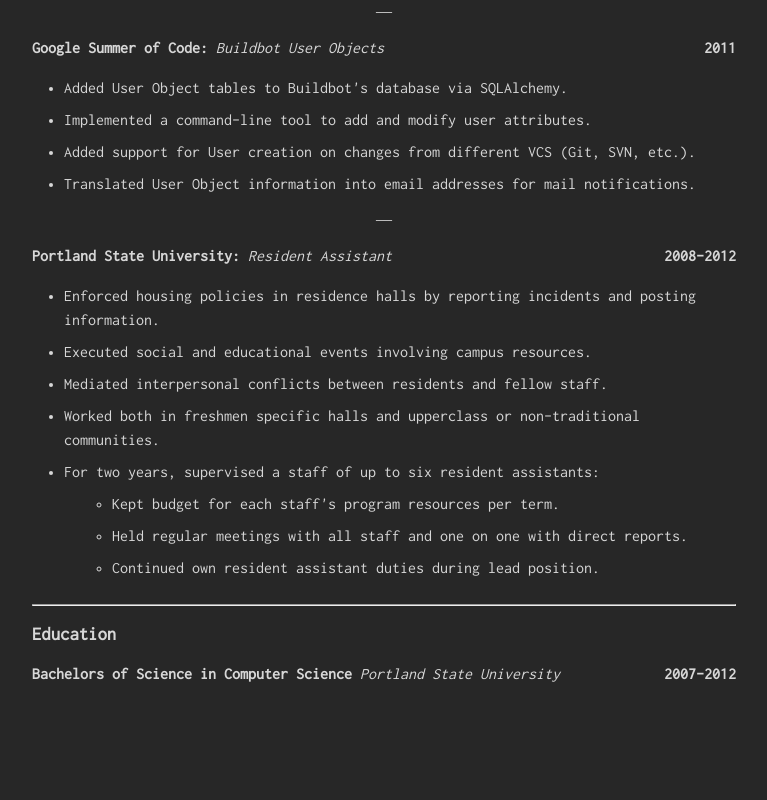
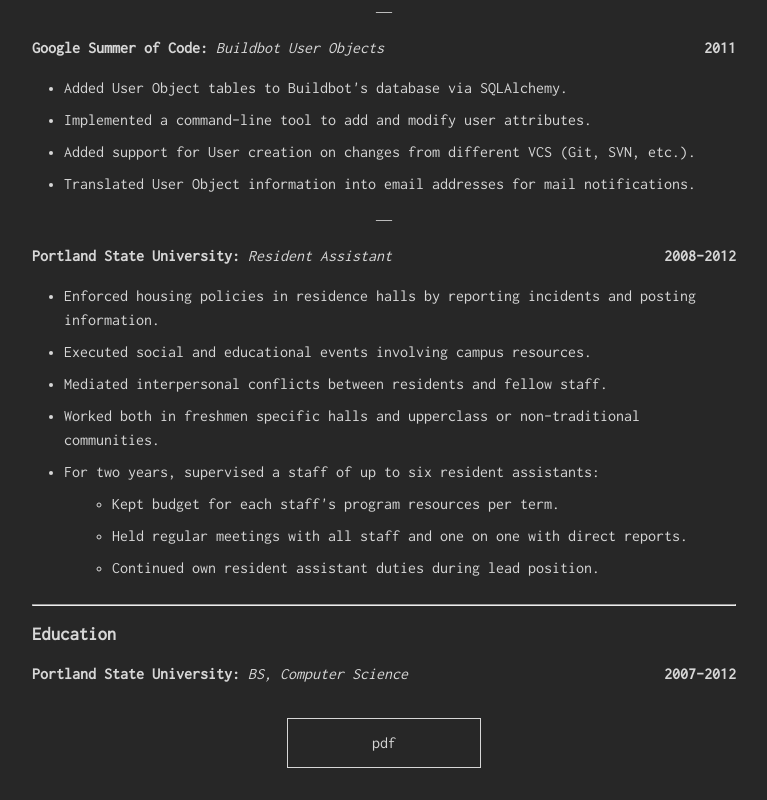
Before and after one commit to dzhurley/resume, a website: page index.html in a window 1280 px wide. Shown: the part 1525-2325 px from the top of the page, without its empty margins (256-1023 px from the left). Before the commit the page ends 2227 px from the top, so only its background shows below. Drawn offline with Linux system fonts and the light colour scheme.

Commit message:
include pdf link on web version

```diff
--- a/index.html
+++ b/index.html
@@ -72,6 +72,7 @@
 </ul>
 <hr>
 <h3 id="education">Education</h3>
-<p><strong>Bachelors of Science in Computer Science</strong> <em>Portland State University</em> <strong>2007-2012</strong></p>
+<p><strong>Portland State University:</strong> <em>BS, Computer Science</em> <strong>2007-2012</strong></p>
+<a href="resume.pdf">pdf</a>
 </body>
 </html>
--- a/style/style.css
+++ b/style/style.css
@@ -62,7 +62,19 @@
     margin-top: initial;
 }
 
-@media print, (min-width: 480px) {
+a {
+    display: block;
+    margin: 2rem auto;
+    padding: 1rem;
+
+    border: 1px solid rgba(215, 215, 215, 1);
+
+    text-align: center;
+    text-decoration: none;
+    max-width: 10rem;
+}
+
+@media (min-width: 480px) {
     body {
         font-size: 1rem;
     }
@@ -145,4 +157,8 @@
     hr {
        margin-top: 0rem;
     }
+
+    a {
+        display: none;
+    }
 }
```
Also changed, not shown: resume.md (+1 -1 lines), 2 other files.
